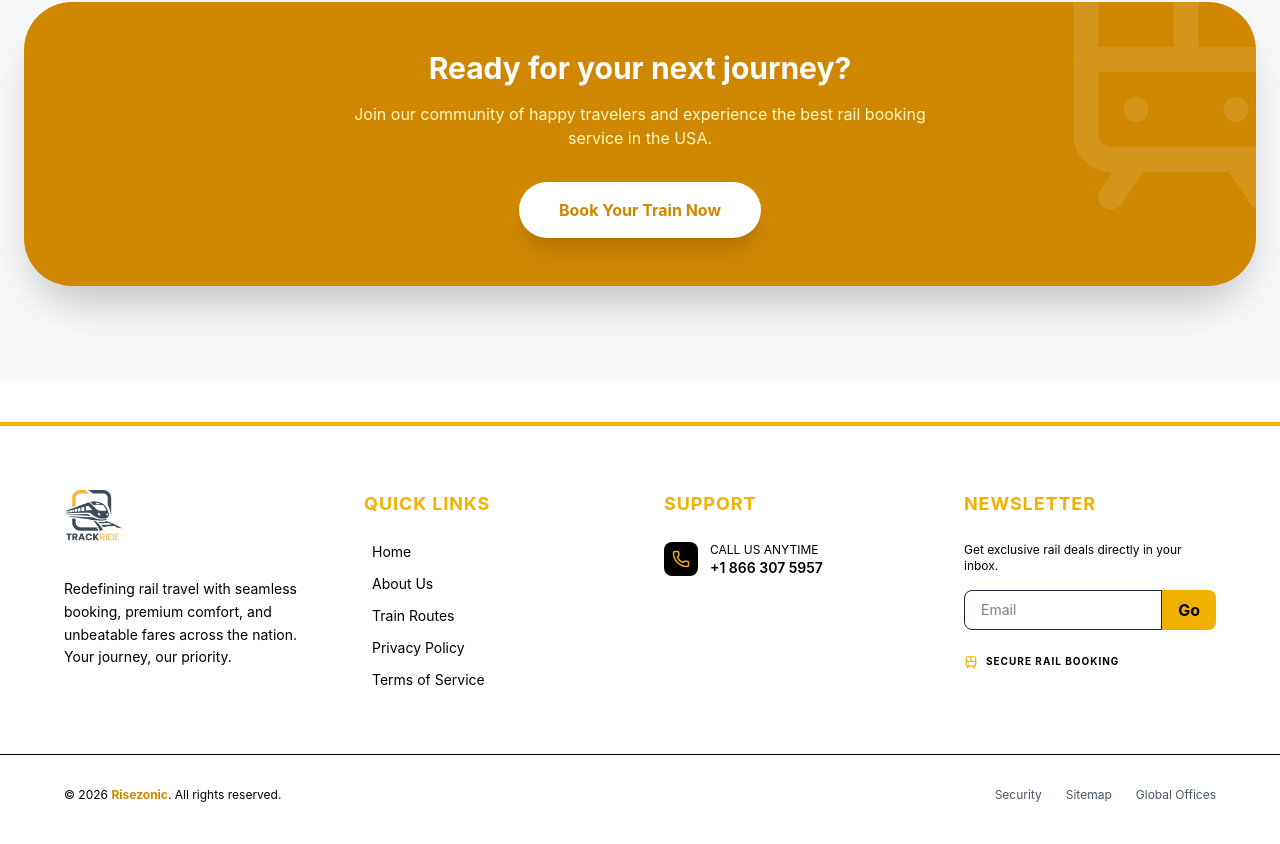
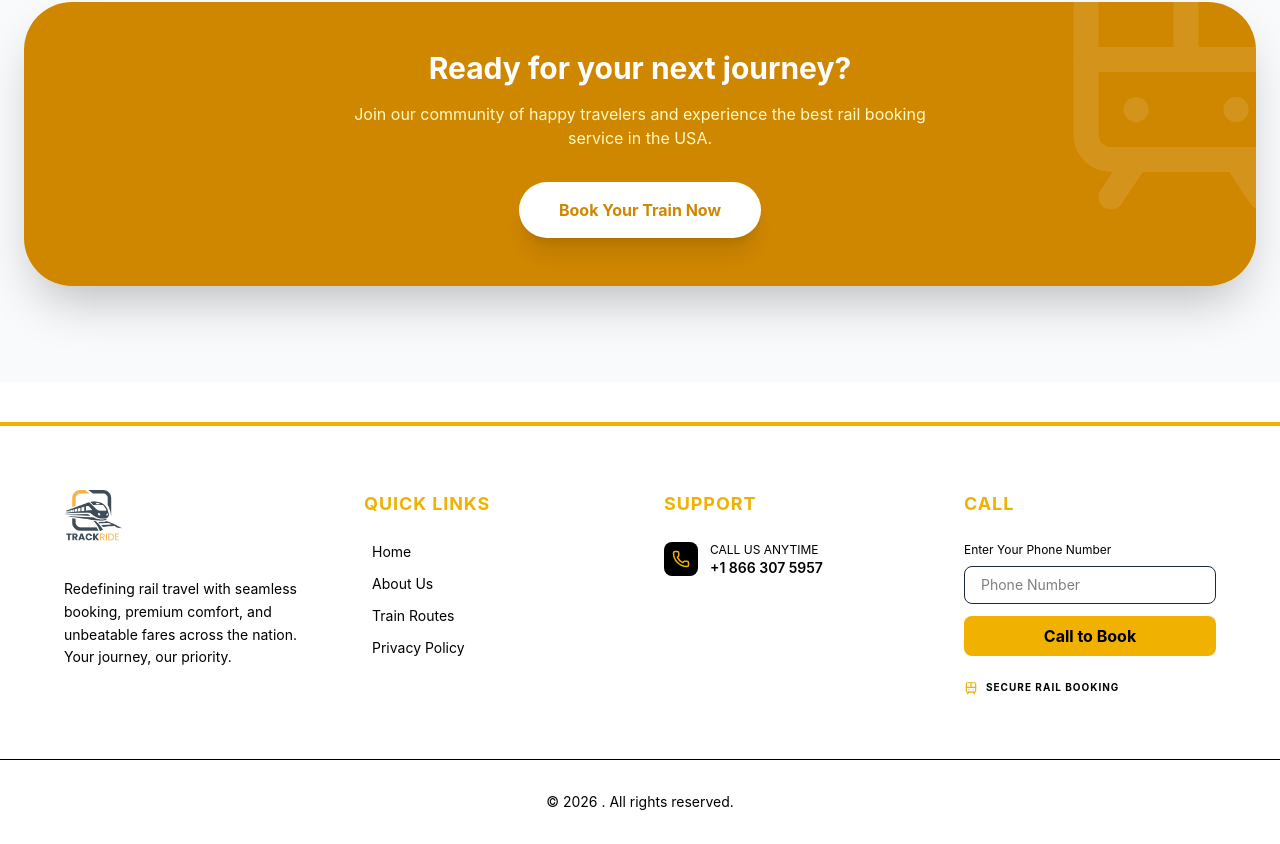
Before and after one commit to risezonic567/TrackRide, a React (Vite) app: page /train-routes in a window 1280 px wide. Shown: the part 2701-3545 px from the top of the page. Built offline with nearby package versions, Linux system fonts and the light colour scheme.

Commit message:
all button added

```diff
--- a/src/App.jsx
+++ b/src/App.jsx
@@ -3,10 +3,10 @@ import React from 'react'
 import { BrowserRouter, Route, Routes } from 'react-router-dom'
 import Navbar from './components/Navbar'
 import Footer from './components/Footer'
-import HeroSinglePage from './pages/HomePage'
 import TrainRoutes from './pages/TrainRoutes'
 import AboutUsPage from './pages/AboutPage'
 import PrivacyPolicy from './pages/PrivacyPolicy'
+import HomePage from './pages/HomePage'
 
 export default function App() {
   return (
@@ -14,7 +14,7 @@ export default function App() {
   <BrowserRouter>
     <Navbar/>
     <Routes>
-      <Route path='/' element={<HeroSinglePage/>}/>
+      <Route path='/' element={<HomePage/>}/>
       <Route path='/#about' element={<AboutUsPage/>}/>
       <Route path='/privacy-policy' element={<PrivacyPolicy/>}/>
 
--- a/src/components/Footer.jsx
+++ b/src/components/Footer.jsx
@@ -29,7 +29,7 @@ export default function Footer() {
                             { name: 'About Us', path: '/#about' },
                             { name: 'Train Routes', path: '/train-routes' },
                             { name: 'Privacy Policy', path: '/privacy-policy' },
-                            { name: 'Terms of Service', path: '/' }
+                            // { name: 'Terms of Service', path: '/' }
                         ].map((link) => (            // this
                             <li key={link.name}>
 
@@ -74,19 +74,27 @@ export default function Footer() {
                 </div>
 
                 {/* Newsletter */}
+
                 <div>
-                    <h3 className="text-yellow-500 text-lg font-bold mb-6 uppercase tracking-wider">Newsletter</h3>
-                    <p className="text-xs mb-4">Get exclusive rail deals directly in your inbox.</p>
-                    <div className="flex">
-                        <input
-                            type="email"
-                            placeholder="Email"
-                            className="bg-white border text-balck border-slate-800 rounded-l-lg px-4 py-2 w-full focus:outline-none focus:border-yellow-500 text-sm"
-                        />
-                        <button className="bg-yellow-500 text-black px-4 py-2 rounded-r-lg font-bold hover:bg-yellow-400 transition-colors">
-                            Go
-                        </button>
-                    </div>
+                    <h3 className="text-yellow-500 text-lg font-bold mb-6 uppercase tracking-wider">
+                        Call
+                    </h3>
+
+                    <p className="text-xs mb-2">Enter Your Phone Number</p>
+
+                    {/* Input full width */}
+                    <input
+                        type="text"
+                        placeholder="Phone Number"
+                        className="bg-white border text-black border-slate-800 rounded-lg px-4 py-2 w-full focus:outline-none focus:border-yellow-500 text-sm"
+                    />
+
+                    {/* Button niche */}
+                    <button className="bg-yellow-500 text-black px-4 py-2 mt-3 w-full rounded-lg font-bold hover:bg-yellow-400 transition-colors">
+                        Call to Book
+                    </button>
+
+                    {/* Bottom text */}
                     <div className="mt-6 flex items-center gap-2 text-[10px] font-bold text-black uppercase tracking-widest">
                         <Train size={14} className="text-yellow-500" /> Secure Rail Booking
                     </div>
@@ -96,15 +104,11 @@ export default function Footer() {
 
             {/* Bottom Bar */}
             <div className="border-t border-black mt-16 pt-8 container mx-auto px-6 lg:px-16">
-                <div className="flex flex-col md:flex-row justify-between items-center gap-4">
-                   <p className="text-xs text-black">
-  © {new Date().getFullYear()} <span className="text-yellow-600 font-bold">Risezonic</span>. All rights reserved.
-</p>
-                    <div className="flex gap-6 text-xs text-gray-600">
-                        <HashLink to="/" className="hover:text-yellow-500">Security</HashLink>
-                        <HashLink to="/" className="hover:text-yellow-500">Sitemap</HashLink>
-                        <HashLink to="/" className="hover:text-yellow-500">Global Offices</HashLink>
-                    </div>
+                <div className="flex flex-col  justify-between items-center gap-4">
+                    <p className="text-sm  text-black">
+                        © {new Date().getFullYear()} <span className="text-yellow-600 font-bold"></span>. All rights reserved.
+                    </p>
+
                 </div>
             </div>
         </footer>
--- a/src/pages/AboutPage.jsx
+++ b/src/pages/AboutPage.jsx
@@ -61,6 +61,11 @@ export default function AboutUsPage() {
                                 </div>
                                 <p className="text-sm font-bold text-slate-900 leading-tight">Industry Leading Tech</p>
                             </div>
+                            <div className='mx-auto'>
+                                <button className='py-2  bg-gradient-to-r from-yellow-400 to-orange-400 hover:scale-[1.02] text-black font-semibold rounded-lg transition-all shadow-md flex items-center justify-center gap-2 active:scale-[0.98] w-40'>
+                                    <Link to="tel:+1 866 307 5957" className='text-2xl'>Call Us</Link>
+                                </button>
+                            </div>
                         </div>
                     </motion.div>
 
@@ -103,7 +108,7 @@ export default function AboutUsPage() {
                 </p>
                 <button className="px-10 py-4 bg-yellow-500 text-black font-black rounded-xl hover:bg-yellow-400 transition-all shadow-lg active:scale-95">
                     <Link to="tel:+1 866 307 5957 ">
-                    Connect With Our Experts
+                        Connect With Our Experts
                     </Link>
                 </button>
             </div>
--- a/src/pages/FaqPage.jsx
+++ b/src/pages/FaqPage.jsx
@@ -1,6 +1,7 @@
 import React, { useState } from 'react';
 import { motion, AnimatePresence } from 'framer-motion';
 import { Plus, Minus, HelpCircle, MessageSquare, Phone, Train } from 'lucide-react';
+import { Link } from 'react-router-dom';
 
 export default function FAQPage() {
     const [activeIndex, setActiveIndex] = useState(null);
@@ -29,7 +30,7 @@ export default function FAQPage() {
     ];
 
     return (
-        <section className="py-15 bg-black/60  min-h-screen">
+        <section className="py-10 bg-black/60  min-h-screen">
             <div className="max-w-4xl mx-auto px-6">
 
                 {/* Header */}
@@ -90,18 +91,7 @@ export default function FAQPage() {
                 </div>
 
                 {/* Support Contact Cards */}
-                {/* <div className="mt-20 grid md:grid-cols-2 gap-6">
-                    <div className="p-8 rounded-3xl bg-gradient-to-br from-slate-900 to-slate-950 border border-slate-800 flex items-start gap-5 group hover:border-yellow-500/50 transition-all">
-                        <div className="p-4 bg-yellow-500 rounded-2xl text-black">
-                            <MessageSquare size={24} />
-                        </div>
-                        <div>
-                            <h4 className="text-xl font-bold text-white mb-2">Chat with us</h4>
-                            <p className="text-sm text-gray-400 mb-4">Our AI assistant and human agents are ready to help.</p>
-                            <button className="text-yellow-500 font-bold text-sm hover:underline">Start a conversation →</button>
-                        </div>
-                    </div>
-
+                <div className="mt-10  gap-6">
                     <div className="p-8 rounded-3xl bg-gradient-to-br from-slate-900 to-slate-950 border border-slate-800 flex items-start gap-5 group hover:border-yellow-500/50 transition-all">
                         <div className="p-4 bg-slate-800 group-hover:bg-yellow-500 transition-colors rounded-2xl text-yellow-500 group-hover:text-black">
                             <Phone size={24} />
@@ -109,13 +99,13 @@ export default function FAQPage() {
                         <div>
                             <h4 className="text-xl font-bold text-white mb-2">Call Support</h4>
                             <p className="text-sm text-gray-400 mb-4">Available 24/7 for urgent booking issues.</p>
-                            <a href="tel:+18448215950" className="text-yellow-500 font-bold text-sm hover:underline">+1 (844) 821-5950 →</a>
+                            <Link to="tel:+1 866 307 5957 " className="text-yellow-500 font-bold text-sm hover:underline">+1 866 307 5957 →</Link>
                         </div>
                     </div>
-                </div> */}
+                </div>
 
                 {/* Bottom Trust Line */}
-                <div className="mt-16 text-center">
+                <div className="mt-5 text-center">
                     <div className="flex justify-center items-center gap-4 text-gray-600 text-sm">
                         <span className="flex items-center text-white gap-1"><Train size={14}/> Reliable Schedules</span>
                         <span className="h-4 w-px bg-slate-800"></span>
--- a/src/pages/TrainDesPage.jsx
+++ b/src/pages/TrainDesPage.jsx
@@ -143,7 +143,7 @@ export default function TrainDestinationsPage() {
             <img
               src={item.img}
               alt={item.name}
-              className="w-full h-full border object-cover transform group-hover:scale-110 transition-transform duration-700"
+              className="w-full h-full object-cover transform group-hover:scale-110 transition-transform duration-700"
             />
             <div className="absolute inset-0 bg-gradient-to-t from-black/80 via-black/20 to-transparent transition-all"></div>
 
```
Also changed, not shown: src/pages/HomePage.jsx (+69 -10 lines).
